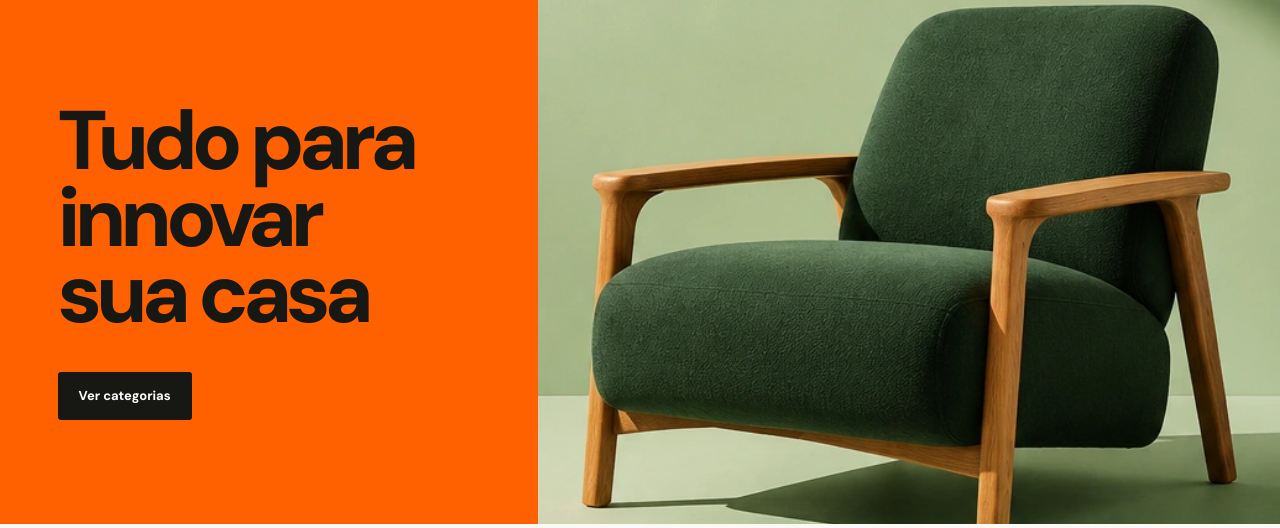
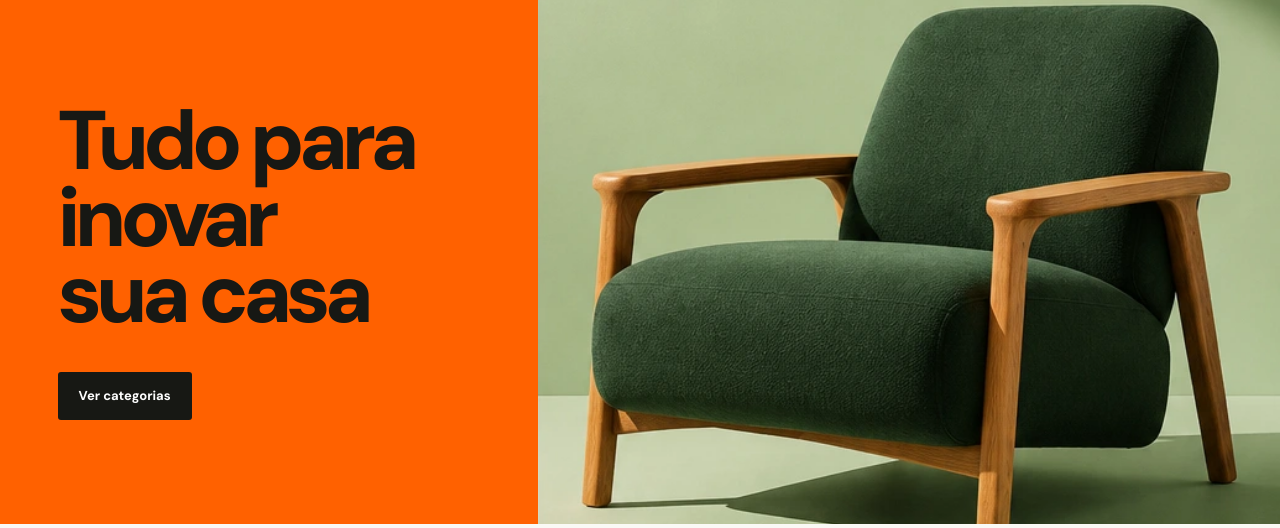
Before and after one commit to ThiagoBorges250/Innova_Eletromoveis, a Flask app: template templates/index.html in a window 1280 px wide. Shown: the part 128-656 px from the top of the page. Run offline with Flask 3, Linux system fonts and the light colour scheme; the template is opened without the code that fills it, so the values that code supplies are empty; parts of the project's set-up code (start-up, migrations or seed data) failed here and were passed over; some libraries are stand-ins or nearby versions.

Commit message:
Corrige a grafia de inovar no banner

```diff
--- a/templates/index.html
+++ b/templates/index.html
@@ -5,7 +5,7 @@
 {% if not busca and not categoria_atual %}
 <section class="campaign" aria-labelledby="campaign-title">
   <div class="campaign-copy">
-    <h1 id="campaign-title">Tudo para<br> innovar<br> sua casa</h1>
+    <h1 id="campaign-title">Tudo para<br> inovar<br> sua casa</h1>
     <a class="btn campaign-button" href="#categorias">Ver categorias</a>
   </div>
     {% if hero_products %}
```
